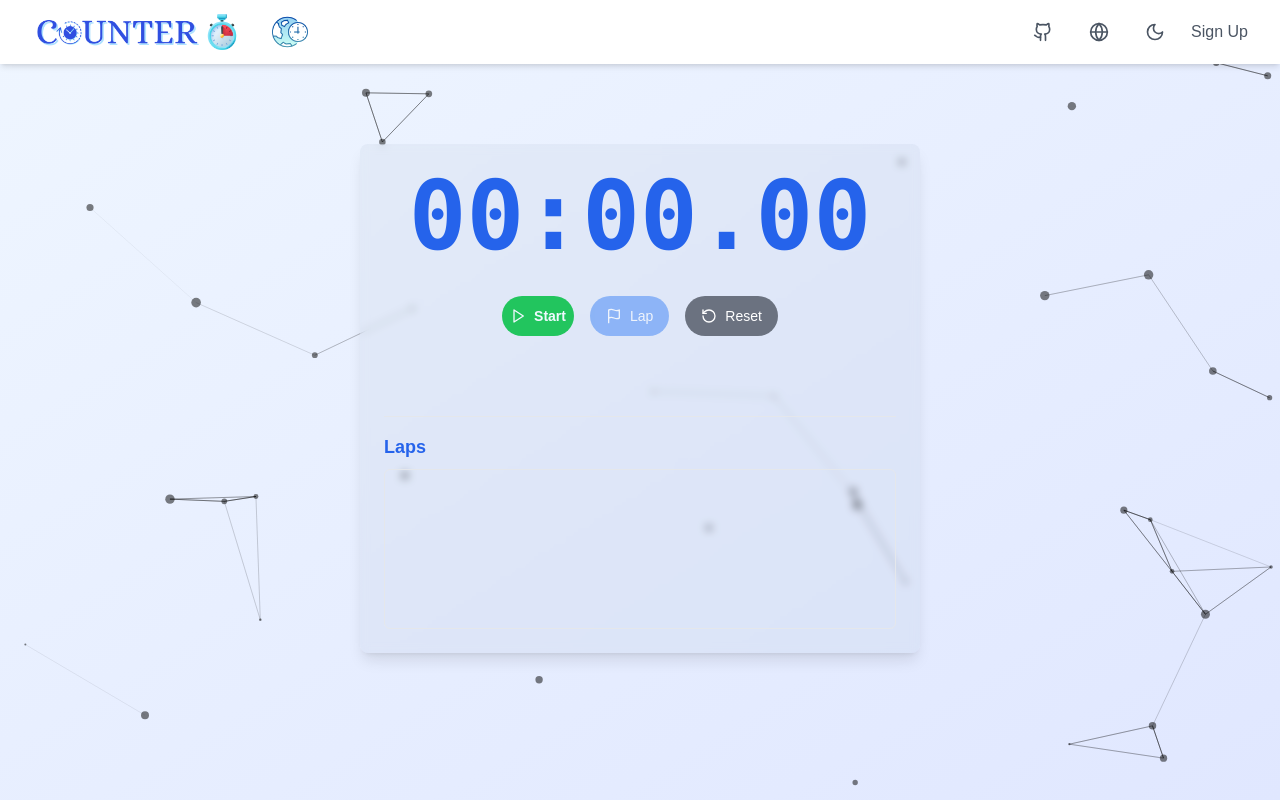
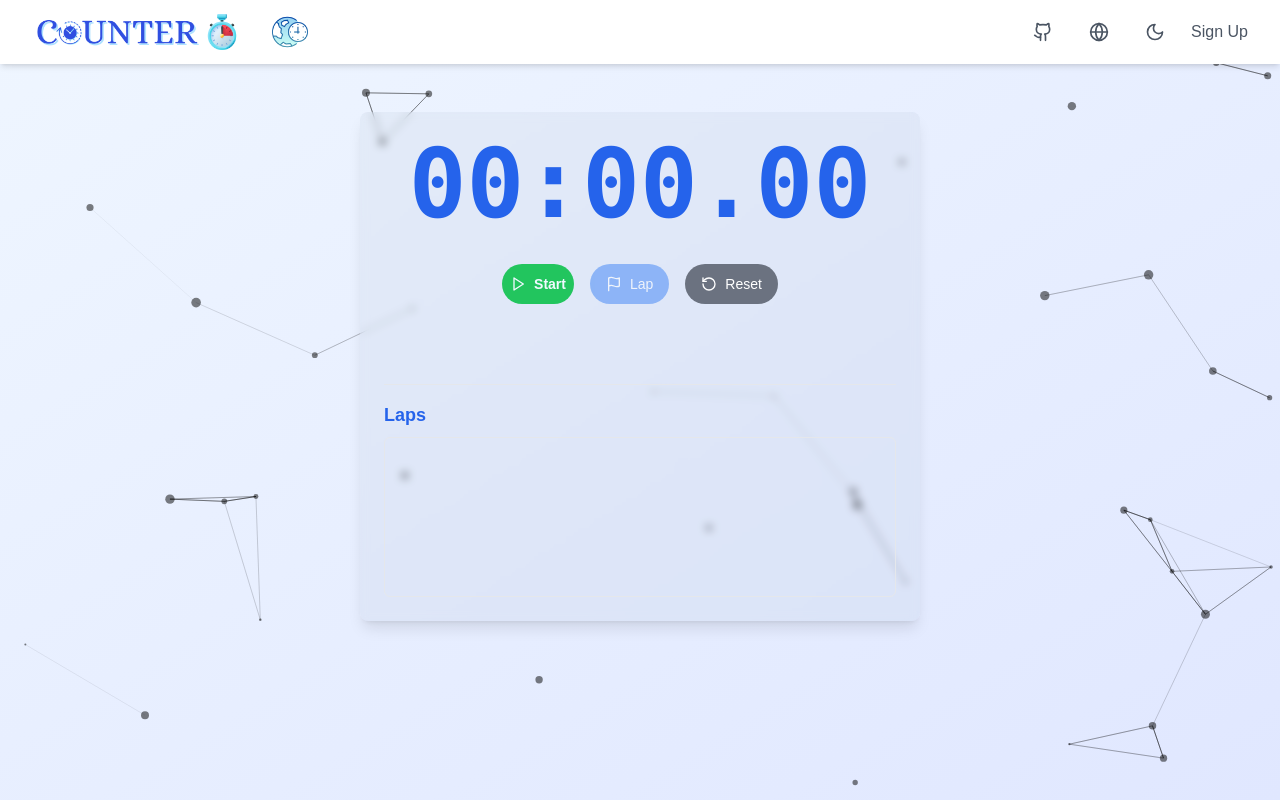
Before and after one commit to param-code/counter-app, a React (Vite) app: page / in a window 1280 px wide. Built offline with nearby package versions, Linux system fonts and the light colour scheme.

Commit message:
Improved scroll bar

```diff
--- a/src/pages/AutoCounterPage.jsx
+++ b/src/pages/AutoCounterPage.jsx
@@ -154,7 +154,7 @@ const AutoCounterPage = () => {
       )}
       <Navbar theme={theme} toggleTheme={toggleTheme} />
       <div className="container mx-auto px-2 py-4 max-w-xl">
-        <div className="mt-16 inset-0 bg-slate-400 bg-opacity-10 backdrop-blur-sm rounded-lg shadow-lg overflow-hidden">
+        <div className="mt-8 inset-0 bg-slate-400 bg-opacity-10 backdrop-blur-sm rounded-lg shadow-lg overflow-hidden">
           <div className="relative p-4 sm:p-6">
             <div className=" rounded-lg"></div> {/* Blurred background */}
             <div className="relative z-10"> {/* Ensure content is above blurred background */}
```
Also changed, not shown: 1 other file (tests, documents, lock files or other folders).
